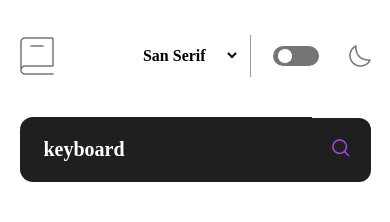
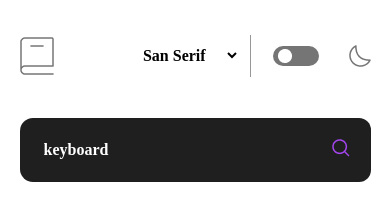
Before and after one commit to gregoryamaefule/dictionaryapp, a React (Vite) app: page / in a window 390 px wide. Shown: the top 222 px of the page. Built offline with nearby package versions, Linux system fonts and the light colour scheme.

Commit message:
fix: corrected input field ui issue

```diff
--- a/src/App.css
+++ b/src/App.css
@@ -228,6 +228,15 @@ hr{
   form{
     width: 90vw;
   }
+  form>input{
+    font-size: 16px;
+    height: 100%;
+    box-sizing: border-box;
+  }
+  form>button{
+    box-sizing: border-box;
+  }
+
   .resultHeader{
     width: 90vw;
   }
```
